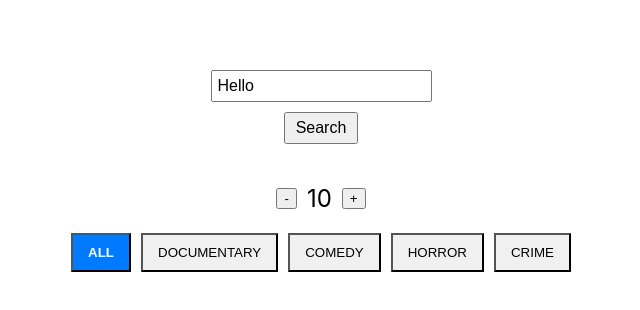
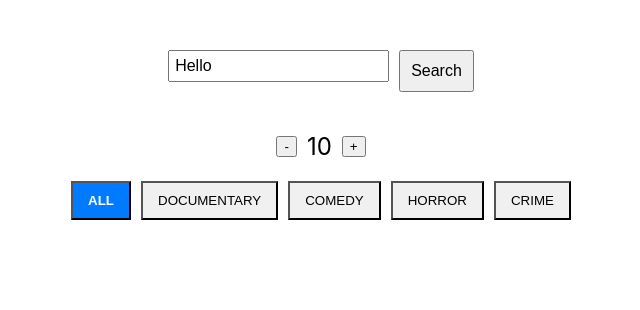
Before and after one commit to sanju-epam/react-learning-program-sanjit, a React (Create React App) app in the folder mylearning-app/: page / in a window 1280 px wide. Shown: the top 310 px of the page, without its empty margins (319-959 px from the left). Built offline with nearby package versions, Linux system fonts and the light colour scheme.

Commit message:
moved css code from component to class

```diff
--- a/mylearning-app/src/components/GenreSelect.js
+++ b/mylearning-app/src/components/GenreSelect.js
@@ -18,7 +18,7 @@ class MovieGenres extends React.Component {
     const { genres } = this.props;
 
     return (
-        <div  style={{ display: "flex", gap: "10px" }}>
+        <div className="horizontal-flex">
         {genres.map((genre) => (
           <button
             key={genre}
--- a/mylearning-app/src/components/SearchForm.js
+++ b/mylearning-app/src/components/SearchForm.js
@@ -23,15 +23,7 @@ class SearchBox extends React.Component {
     };
     render() {
         return (
-          <div
-            style={{
-              display: "flex",
-              justifyContent: "center",
-              alignItems: "center",
-              flexDirection: "column",
-              marginTop: "20px",
-            }}
-          >
+          <div className='horizontal-flex'>
             <input
               ref={this.setInput}
               type="text"
--- a/mylearning-app/src/index.css
+++ b/mylearning-app/src/index.css
@@ -11,3 +11,8 @@ code {
   font-family: source-code-pro, Menlo, Monaco, Consolas, 'Courier New',
     monospace;
 }
+
+.horizontal-flex {
+  display: flex;
+  gap: 10px;
+}
```
